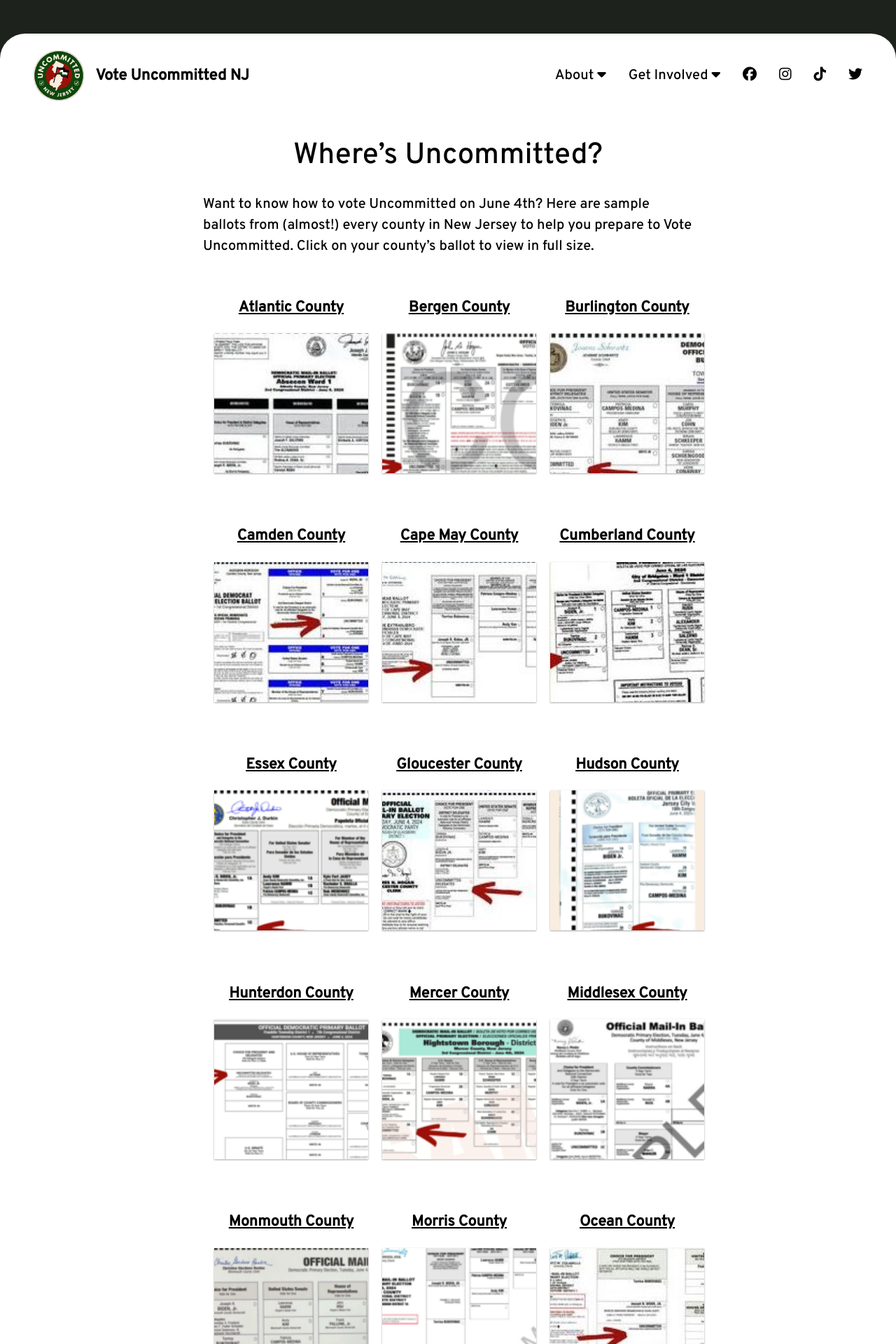
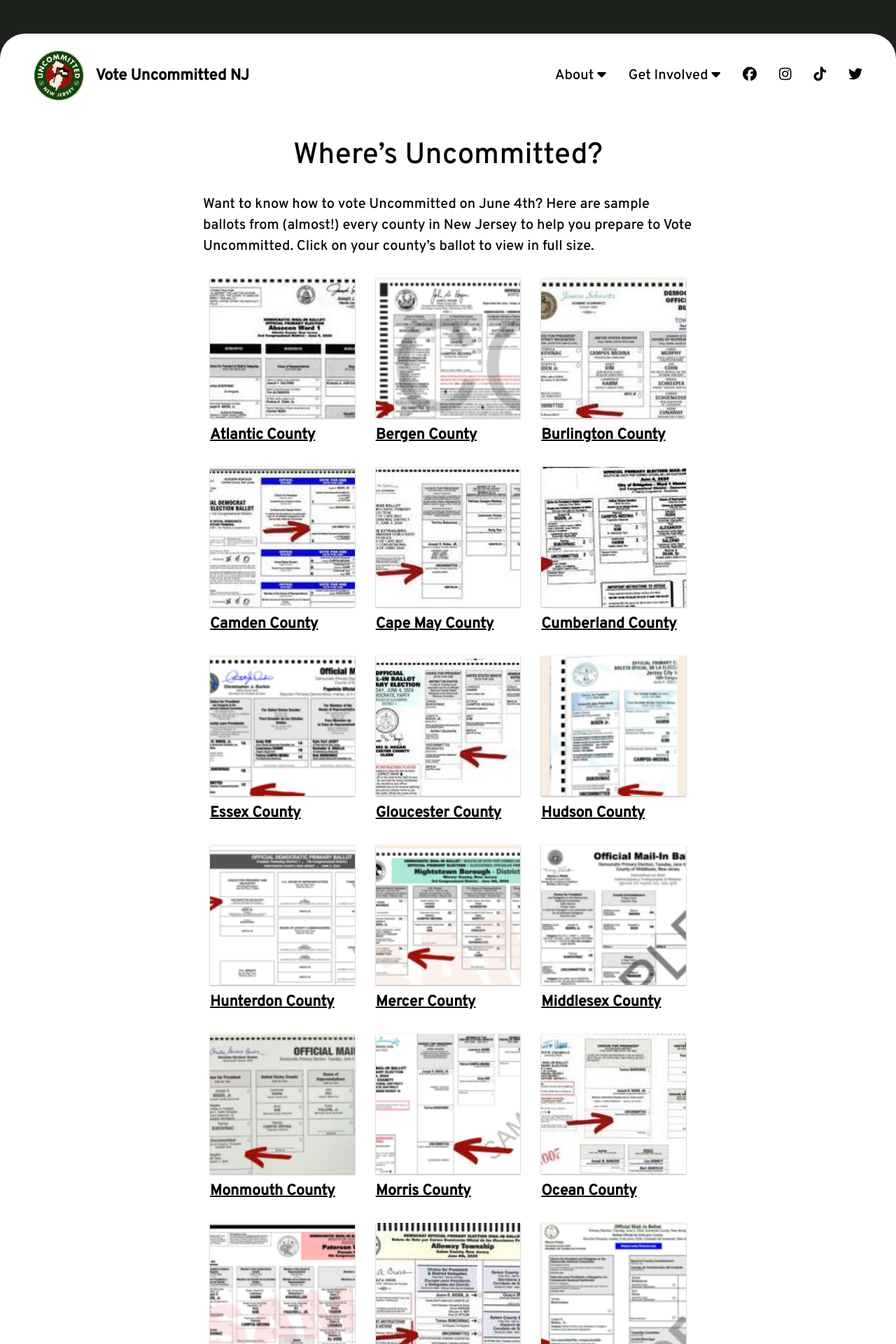
Before and after one commit to dsa-ntc/uncommittednj.org, a Jekyll site: the page built from ballots.md, in a window 1280 px wide. Shown: the top 1920 px of the page at 70% size. Built offline with Jekyll 4.4.1, drawn with Linux system fonts in a browser that asks for light colours; nearby versions of some CDN libraries; comment, search, counter and statistics services are not loaded.

Commit message:
Fix ballots.md grid layout, adjust padding

```diff
--- a/_includes/sample-ballot-imgs.html
+++ b/_includes/sample-ballot-imgs.html
@@ -5,8 +5,8 @@
       {% assign spliturl = file.path | split: '/' %}
       {% assign filename = spliturl | last | replace: file.extname, '' %}
       <div class="box"><a href="{{ file.path | relative_url }}" title="{{ filename }}">
-          <p class="ballot-county-name">{{ filename }}</p>
           <img class="img-gallery" src="{{ site.thumbsurl }}{{ file.name }}" alt="{{ filename }}"/>
+          <span class="ballot-county-name">{{ filename }}</span>
       </a></div>
     {% endif %}
   {% endfor %}
--- a/css/styles.scss
+++ b/css/styles.scss
@@ -525,19 +525,15 @@
 }
 
 .image-gallery {
-  width: 100%;
   display: grid;
   grid-template-columns: repeat(auto-fill, minmax(200px, 1fr));
-  justify-content: center;
-  padding: 4px;
-  grid-gap: 20px;
+  padding: 10px;
+  grid-gap: 30px;
 }
 
 .box {
-  flex-basis: 25%;
+  display: flex;
   width: 100%;
-  padding: 10px;
-  margin: 2px;
 }
 
 .img-gallery {
```
